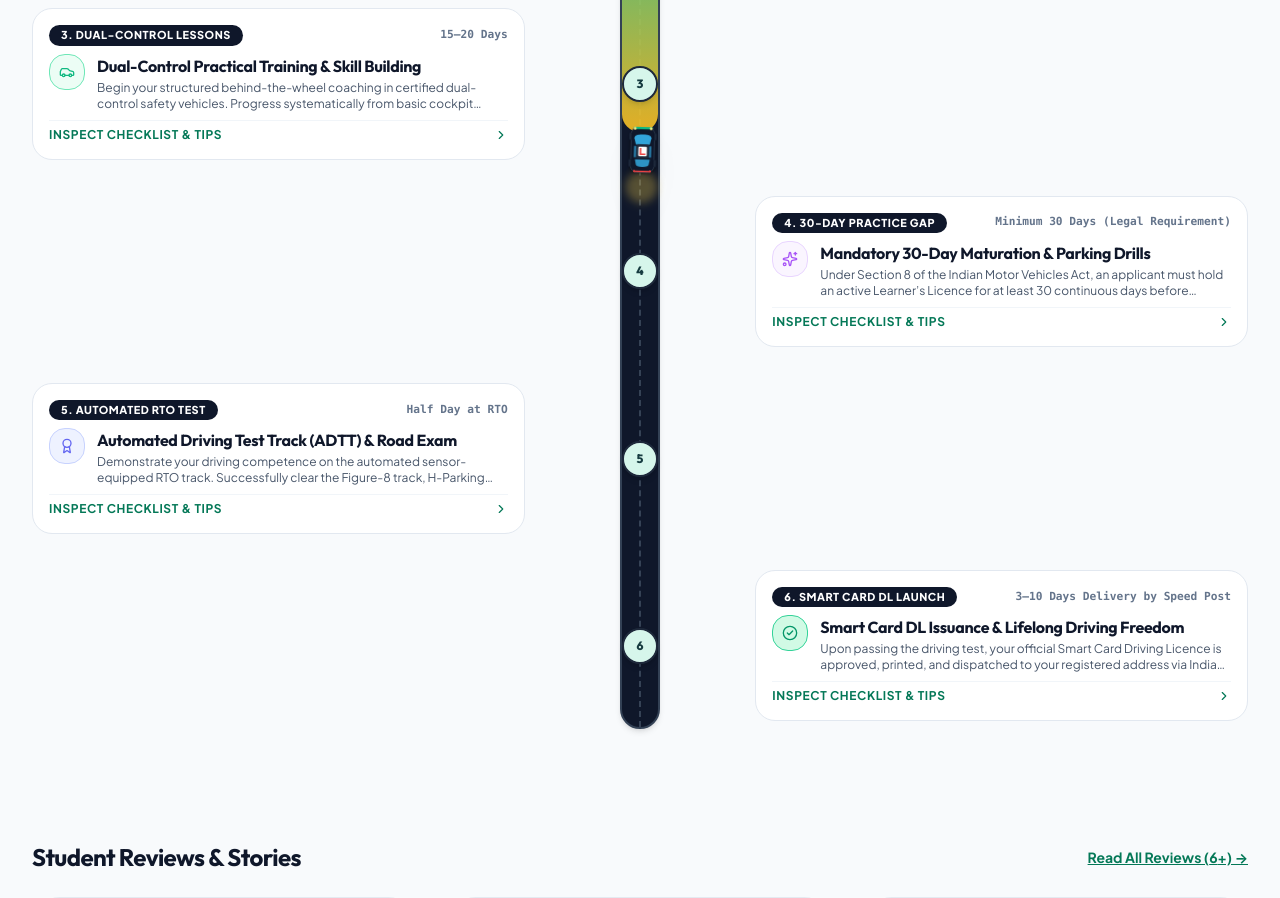
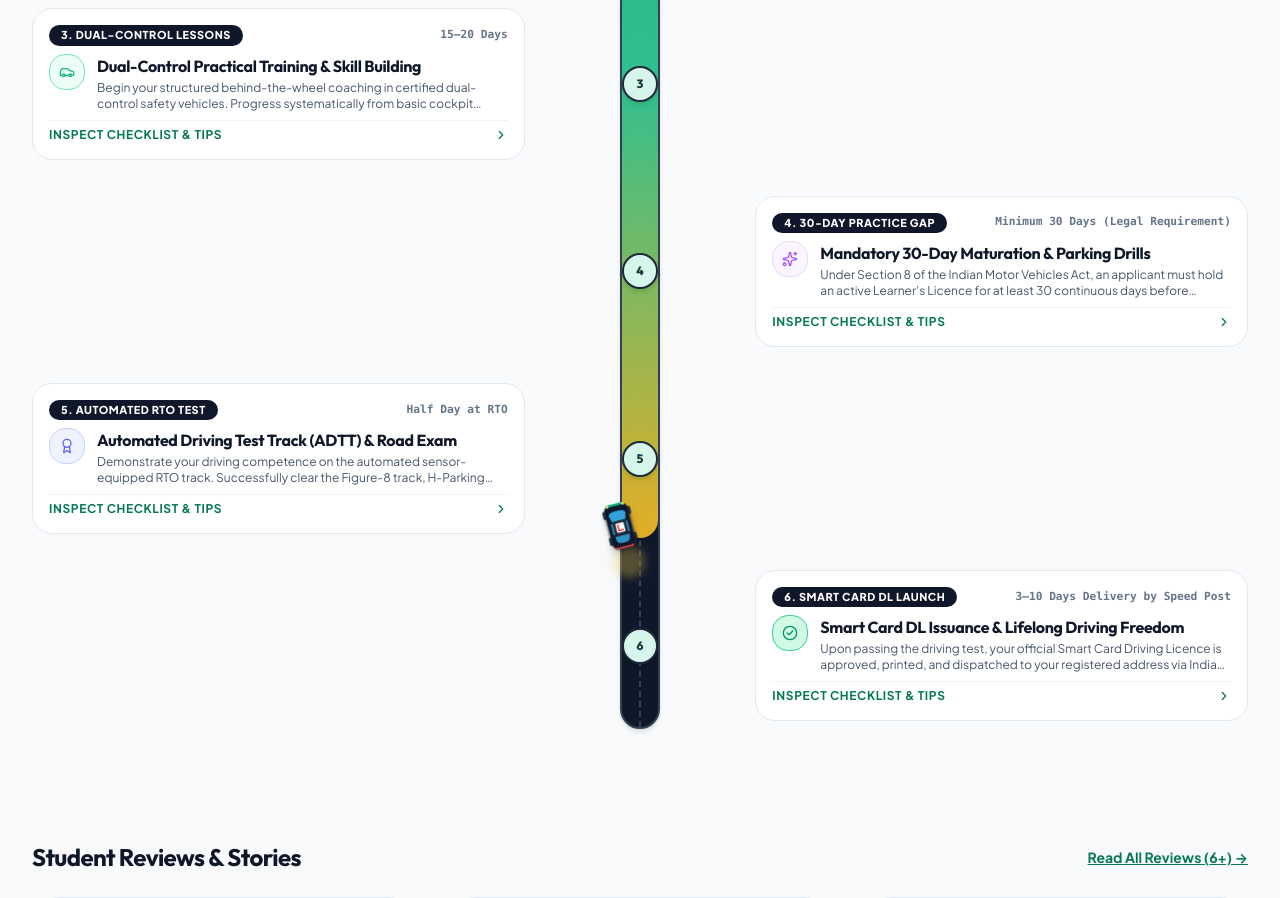
Before and after one commit to Ginuuuuu/Driving-School-Simple, a React (Vite) app: page / in a window 1280 px wide. Shown: the part 2260-3158 px from the top of the page. Built offline with nearby package versions, Linux system fonts and the light colour scheme.

Commit message:
feat: implement interactive scroll-linked roadmap component with animated progress tracking and milestone modals

```diff
--- a/src/components/roadmap/ScrollFlowingRoadmap.tsx
+++ b/src/components/roadmap/ScrollFlowingRoadmap.tsx
@@ -33,38 +33,38 @@ export const ScrollFlowingRoadmap: React.FC<ScrollFlowingRoadmapProps> = ({
   const containerRef = useRef<HTMLDivElement>(null);
   const [activeModalStep, setActiveModalStep] = useState<RoadmapStep | null>(null);
 
-  // Scroll Progress binding to the container
+  // Scroll Progress binding to the container (starts at station 1 on initial load)
   const { scrollYProgress } = useScroll({
     target: containerRef,
-    offset: ['start 75%', 'end 35%'],
+    offset: ['start 180px', 'end 80%'],
   });
 
   // Smooth spring physics for natural car movement
   const smoothProgress = useSpring(scrollYProgress, {
-    stiffness: 80,
-    damping: 20,
+    stiffness: 90,
+    damping: 24,
     restDelta: 0.001,
   });
 
-  // Car translation along the vertical path (from top 4% to bottom 96%)
+  // Car translation along the vertical path (from Station 1 at top ~2% to Station 6 at ~96%)
   const carY = useTransform(smoothProgress, [0, 1], ['2%', '96%']);
 
   // Car gentle horizontal serpentine sway as it drives down
   const carX = useTransform(
     smoothProgress,
-    [0, 0.18, 0.36, 0.54, 0.72, 0.9, 1],
-    ['0px', '28px', '-28px', '28px', '-28px', '20px', '0px']
+    [0, 0.2, 0.4, 0.6, 0.8, 1],
+    ['0px', '22px', '-22px', '22px', '-22px', '0px']
   );
 
   // Car dynamic steering angle into each turn
   const carRotate = useTransform(
     smoothProgress,
-    [0, 0.18, 0.36, 0.54, 0.72, 0.9, 1],
-    [0, 18, -18, 18, -18, 10, 0]
+    [0, 0.2, 0.4, 0.6, 0.8, 1],
+    [0, 16, -16, 16, -16, 0]
   );
 
-  // Road progress line fill height percentage
-  const roadFillHeight = useTransform(smoothProgress, [0, 1], ['0%', '100%']);
+  // Road progress line fill height percentage (starts at Station 1)
+  const roadFillHeight = useTransform(smoothProgress, [0, 1], ['4%', '100%']);
 
   const milestoneIcons = [
     { badge: '1. APPLY & E-KYC', icon: FileText, color: 'text-blue-500 bg-blue-50 border-blue-200' },
```
